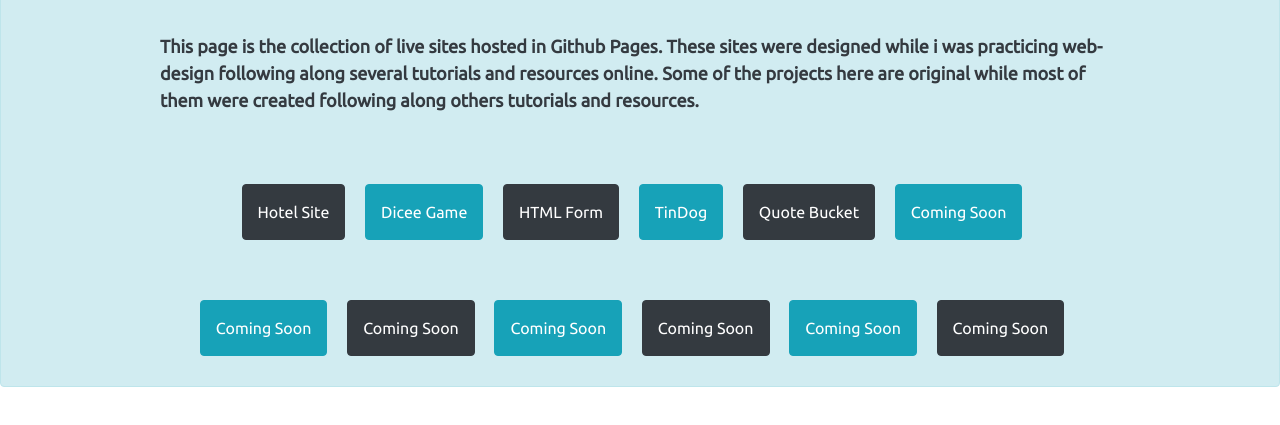
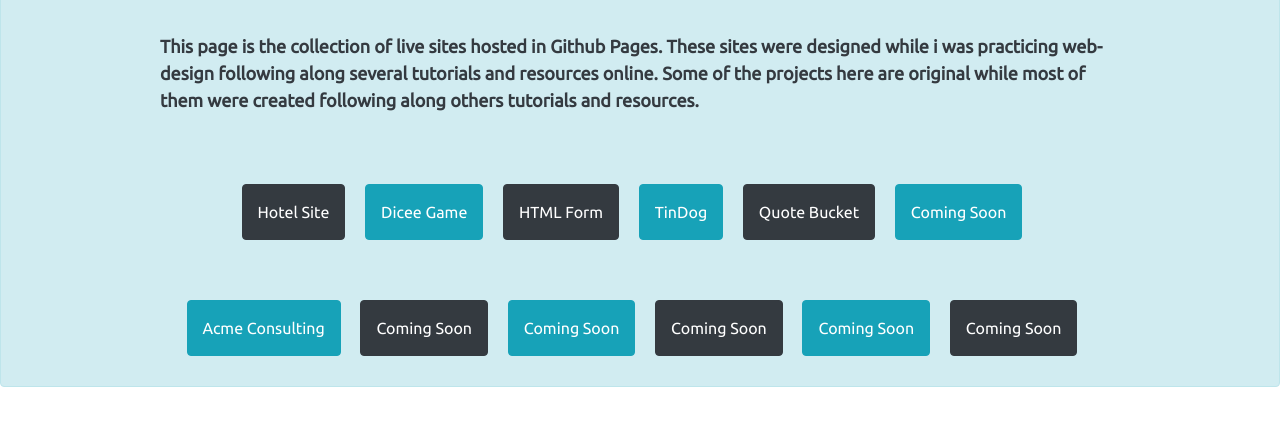
Before and after one commit to sanghaarsha/web, a plain HTML site: page index.html in a window 1280 px wide. Shown: the part 67-492 px from the top of the page. Drawn offline with nearby package versions, Linux system fonts and the light colour scheme.

Commit message:
Update index.html

```diff
--- a/index.html
+++ b/index.html
@@ -63,7 +63,7 @@
             </div>
 
             <div class="links-container">
-                <a class="btn btn-info btn-projects" href="#">Coming Soon</a>
+                <a class="btn btn-info btn-projects" href="./Responsive Design/05. AcmeConsulting"  target="_blank">Acme Consulting</a>
                 <a class="btn btn-dark btn-projects" href="#">Coming Soon</a>
                 <a class="btn btn-info btn-projects" href="#">Coming Soon</a>
                 <a class="btn btn-dark btn-projects" href="#">Coming Soon</a>
```
